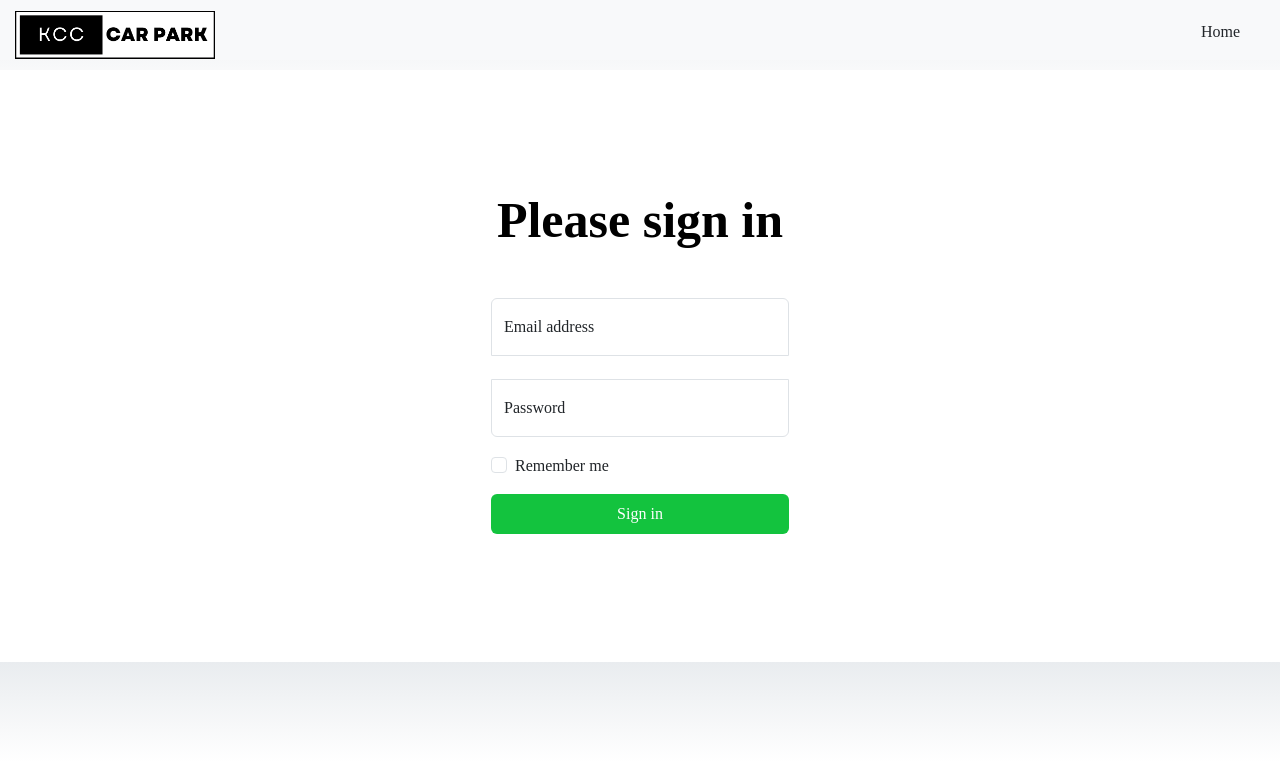
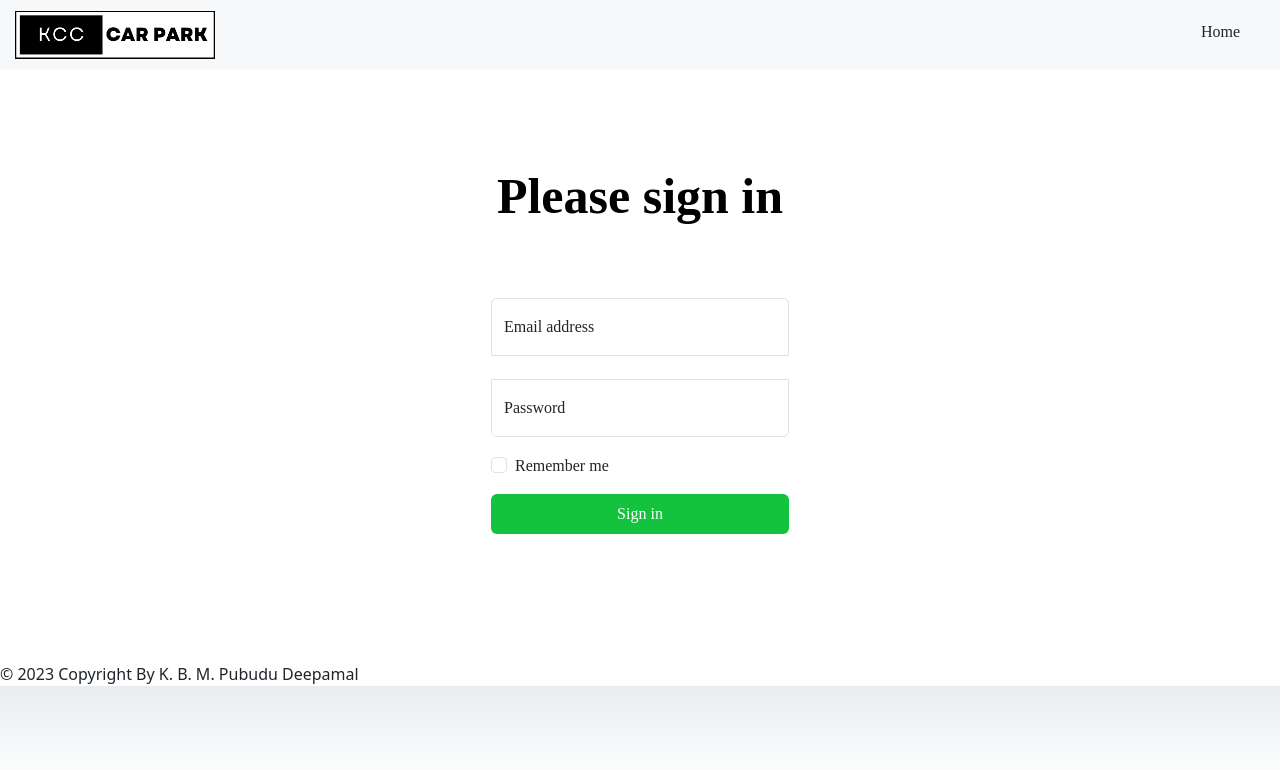
Before and after one commit to PubuduDeepamal/KCC, a React (Create React App) app: page /AdminLogin in a window 1280 px wide. Shown: the top 770 px of the page. Built offline with nearby package versions, Linux system fonts and the light colour scheme.

Commit message:
Update AdminLogin1.js

```diff
--- a/src/Components/Admin/AdminLogin1.js
+++ b/src/Components/Admin/AdminLogin1.js
@@ -39,15 +39,16 @@ const AdminLogin1 = () => {
   };
 
   return (
+    <div>
     <div id='container1'>
       <div className="container py-3">
         <header>
-        <br></br><br></br>
+        <br></br>
           <div className="pricing-header p-3 pb-md-4 mx-auto text-center">
             <h1 className="display-4 fw-normal text-body-emphasis" id="ParkingRatestitle"><b>Please sign in</b></h1>
           </div>
         </header>
-
+        <br></br>
         <main className="form-signin w-100 m-auto">
           <form onSubmit={handleFormSubmit}>
             <div className="form-floating">
@@ -79,6 +80,9 @@ const AdminLogin1 = () => {
               <label className="form-check-label" htmlFor="flexCheckDefault" id="font">
                 Remember me
               </label>
+
+              <br></br>
+
             </div>
             <button className="btn btn-primary w-100 py-2" id="Sign" type="submit">Sign in</button>
           </form>
@@ -86,6 +90,10 @@ const AdminLogin1 = () => {
         <br></br><br></br>  <br></br><br></br>
       </div>
     </div>
+    <div className="bottom-text">
+       © 2023 Copyright By K. B. M. Pubudu Deepamal
+    </div>
+    </div>
   );
 };
 
```
